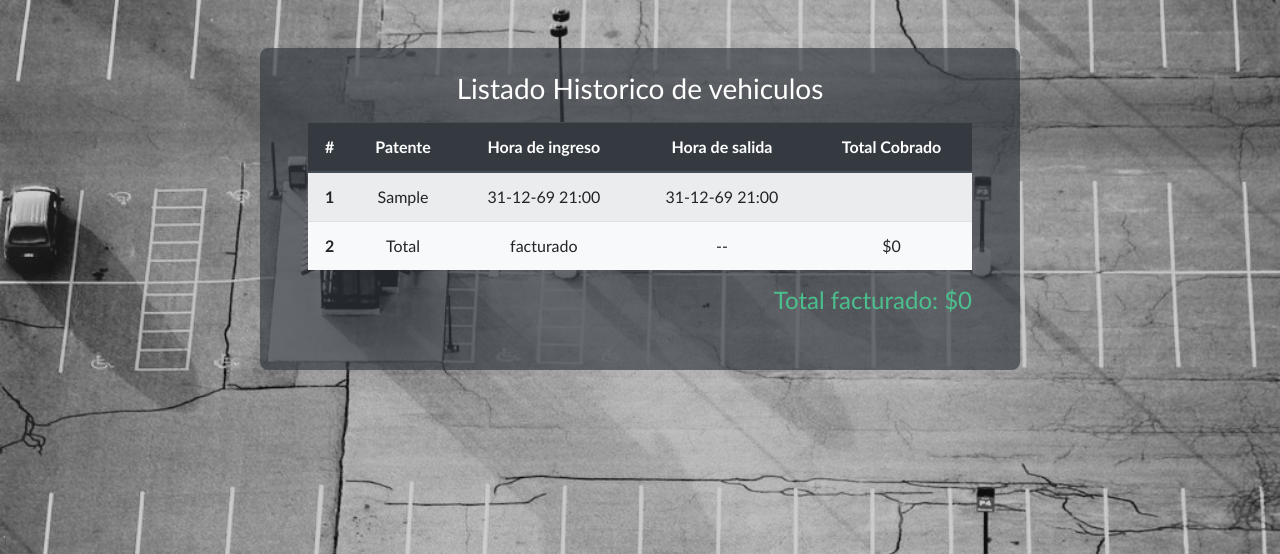
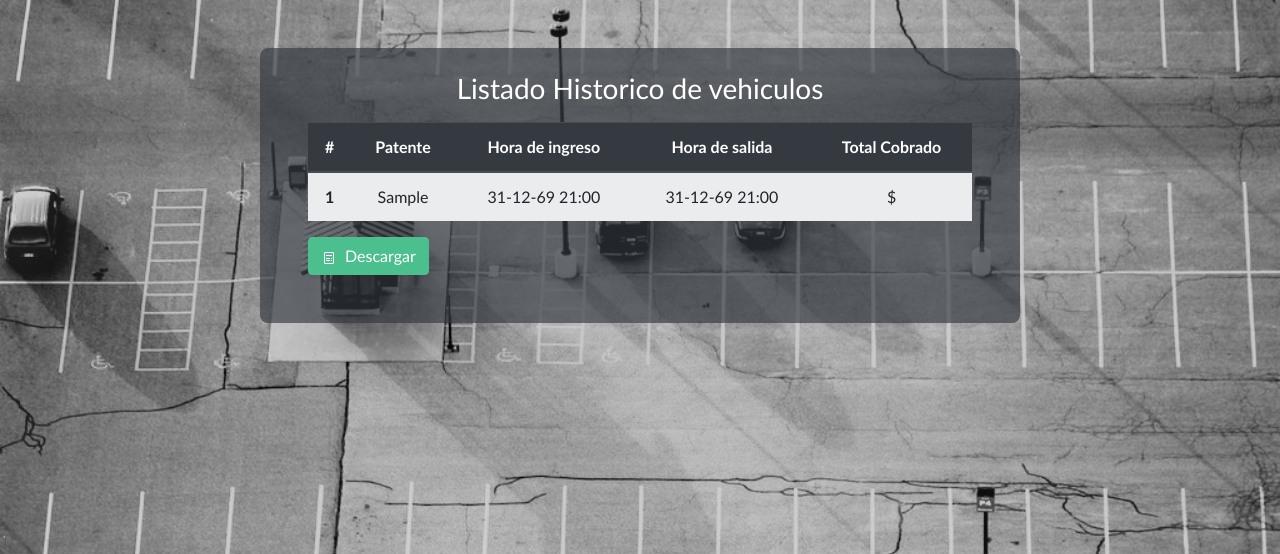
Before and after one commit to henchit0/estacionamientoISTIC_TPFinal, a PHP site: page /paginas/historicoVehiculos.php in a window 1280 px wide. Shown: the part 60-614 px from the top of the page. Run offline with PHP 8.4, Linux system fonts and the light colour scheme; tables that the repository leaves empty or names only in its code hold one stand-in row (values such as "Sample post"); data that the repository does not hold is empty.

Commit message:
Add files via upload

```diff
--- a/paginas/historicoVehiculos.php
+++ b/paginas/historicoVehiculos.php
@@ -55,18 +55,20 @@
                 echo "<td>".$vehiculos['patente']."</td>";
                 echo "<td>".date("d-m-y H:i",$vehiculos['horaIngreso'])."</td>";
                 echo "<td>".date("d-m-y H:i",$vehiculos['horaEgreso'])."</td>";
-                echo "<td>".$vehiculos['montoFacturado']."</td></tr>";
+                echo "<td>$".$vehiculos['montoFacturado']."</td></tr>";
                 $contador++ ;
               }
-                echo "<tr><th scope='row'>".$contador."</th>";
-                echo "<td>Total</td>";
-                echo "<td>facturado</td>";
-                echo "<td>--</td>";
-                echo "<td>$".$totalFacturado."</td></tr>";
+                // echo "<tr><th scope='row'>".$contador."</th>";
+                // echo "<td>Total</td>";
+                // echo "<td>facturado</td>";
+                // echo "<td>--</td>";
+                // echo "<td>$".$totalFacturado."</td></tr>";
     			 ?>
            </table>
-           <h4 class="text-right   detalle font-weight-normal">Total facturado: $<?php echo $totalFacturado ?></h1>
-        </div>
+           <form action="../acciones/descargarHistorico.php">
+            <button type="submit" class="btn-own btn-apple"><img class="pr-2" src="../img/icons8_bill_16px.png">Descargar</button>
+           </form>
+        <!--<h4 class="text-right   detalle font-weight-normal">Total facturado: $<?php echo $totalFacturado ?></h1>-->    </div>
       </div>
  	  </main>
 
```
